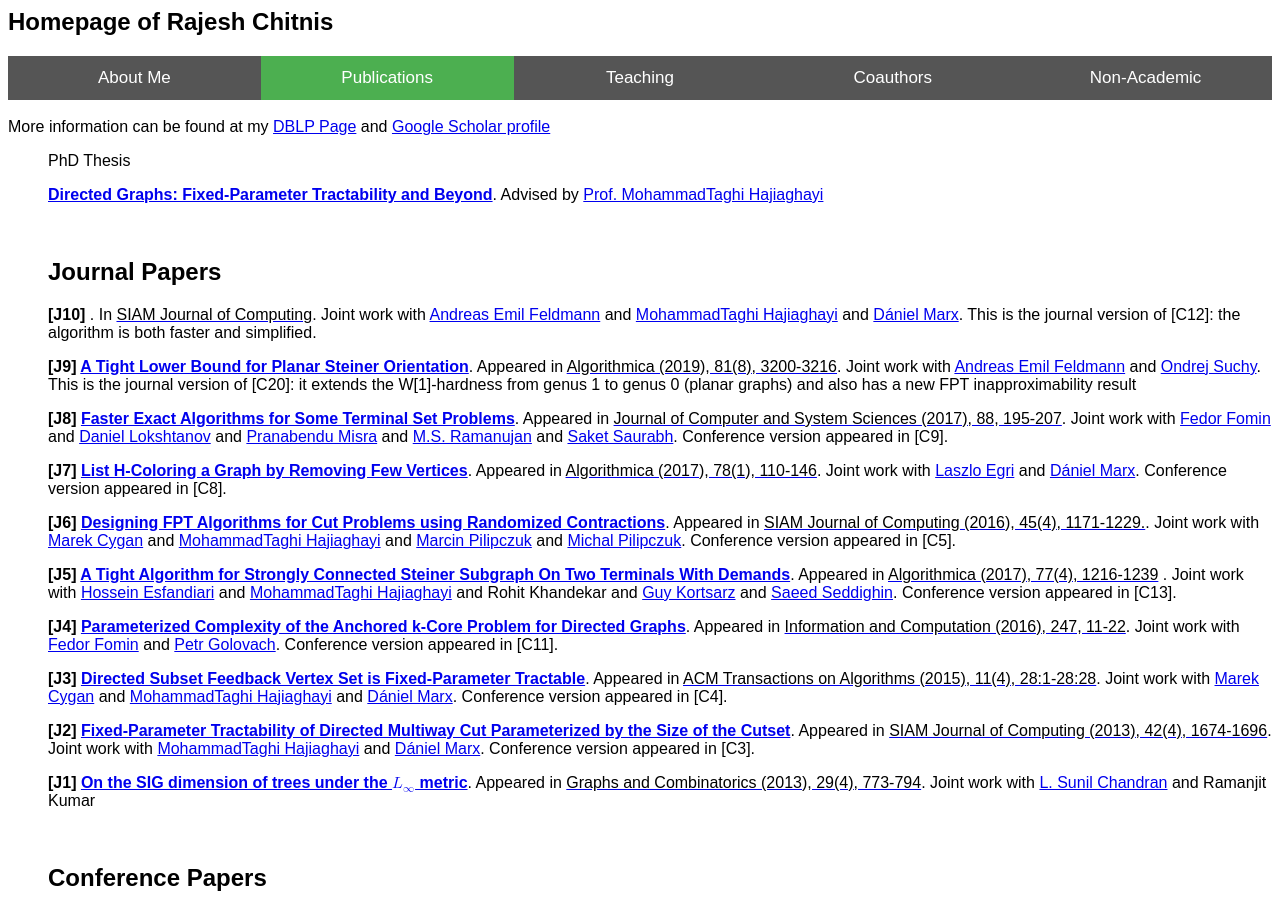
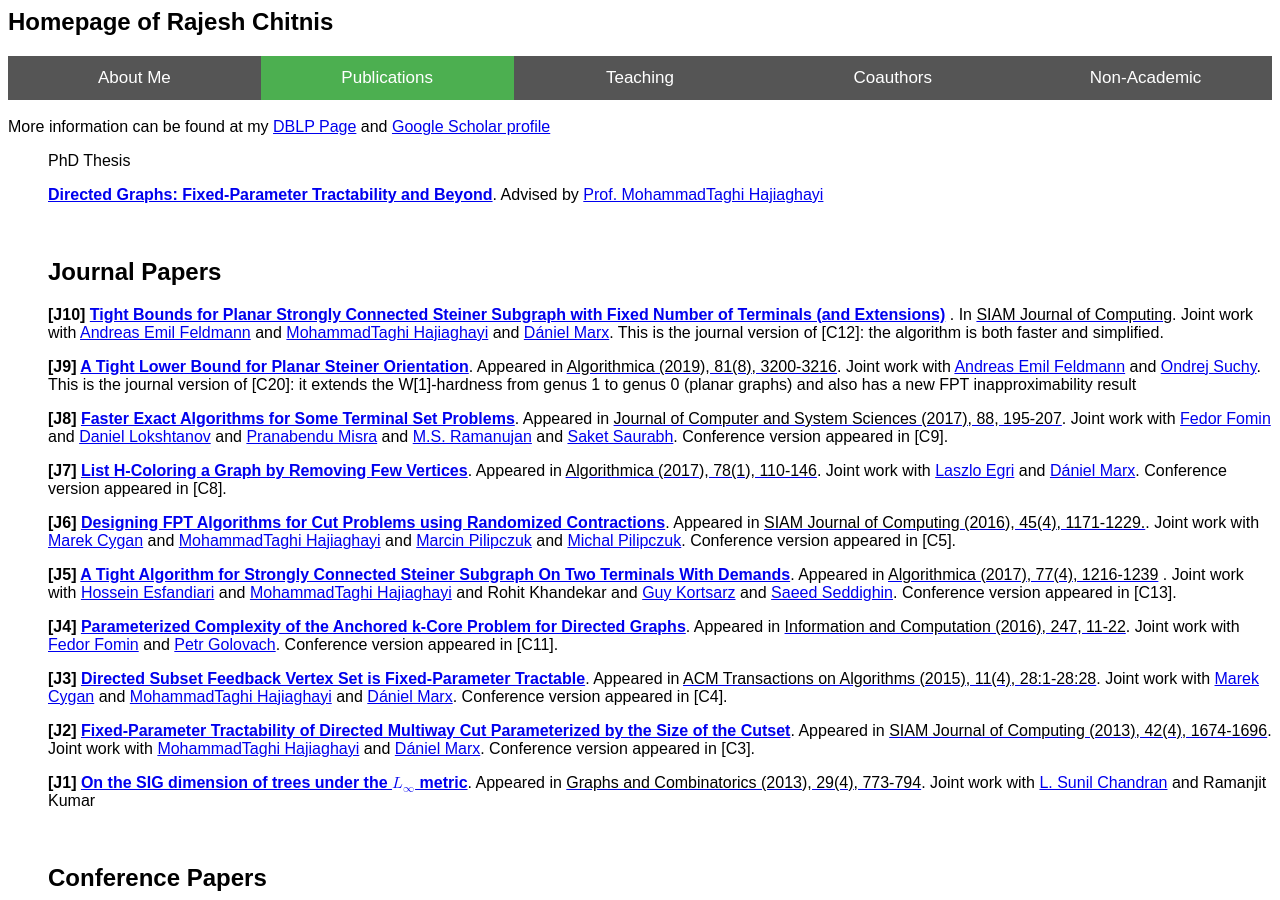
Before and after one commit to rajeshchitnis/rajeshchitnis.github.io, a Jekyll site: the page publications.html, which Jekyll copies as it is, in a window 1280 px wide and 900 px high. Built offline with Jekyll 4.4.1, drawn with Linux system fonts in a browser that asks for light colours.

Commit message:
Update publications.html

```diff
--- a/publications.html
+++ b/publications.html
@@ -105,7 +105,7 @@
 <h2>Journal Papers
 </h2>
 
-<p class="p7"><font color = "black"><b>[J10] <a href="https://arxiv.org/abs/1911.13161" Tight Bounds for Planar Strongly Connected Steiner Subgraph with Fixed Number of Terminals (and Extensions)></a></b> . In <a href="https://www.siam.org/publications/journals/siam-journal-on-computing-sicomp"><FONT COLOR=black>SIAM Journal of Computing</a>. Joint work with <a href="https://sites.google.com/site/aefeldmann/home">Andreas Emil Feldmann</a> and <a href="http://www.cs.umd.edu/~hajiagha/">MohammadTaghi Hajiaghayi</a> and <a href="http://www.cs.bme.hu/~dmarx/">D&aacute;niel Marx</a>. This is the journal version of [C12]: the algorithm is both faster and simplified.</p>
+<p class="p7"><font color = "black"><b>[J10] <a href="https://arxiv.org/abs/1911.13161"> Tight Bounds for Planar Strongly Connected Steiner Subgraph with Fixed Number of Terminals (and Extensions)</a></b> . In <a href="https://www.siam.org/publications/journals/siam-journal-on-computing-sicomp"><FONT COLOR=black>SIAM Journal of Computing</a>. Joint work with <a href="https://sites.google.com/site/aefeldmann/home">Andreas Emil Feldmann</a> and <a href="http://www.cs.umd.edu/~hajiagha/">MohammadTaghi Hajiaghayi</a> and <a href="http://www.cs.bme.hu/~dmarx/">D&aacute;niel Marx</a>. This is the journal version of [C12]: the algorithm is both faster and simplified.</p>
 <p class="p3"></p>
 
 
```
